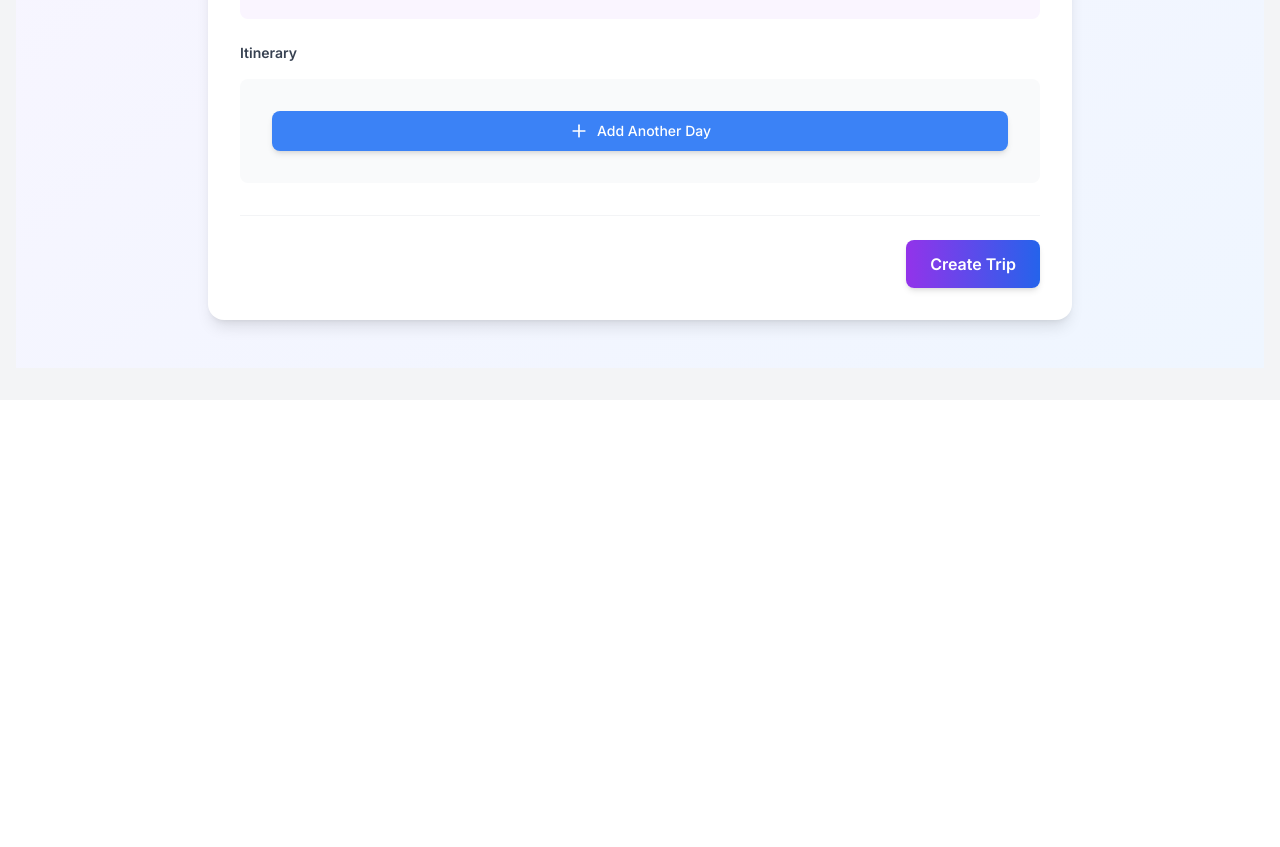
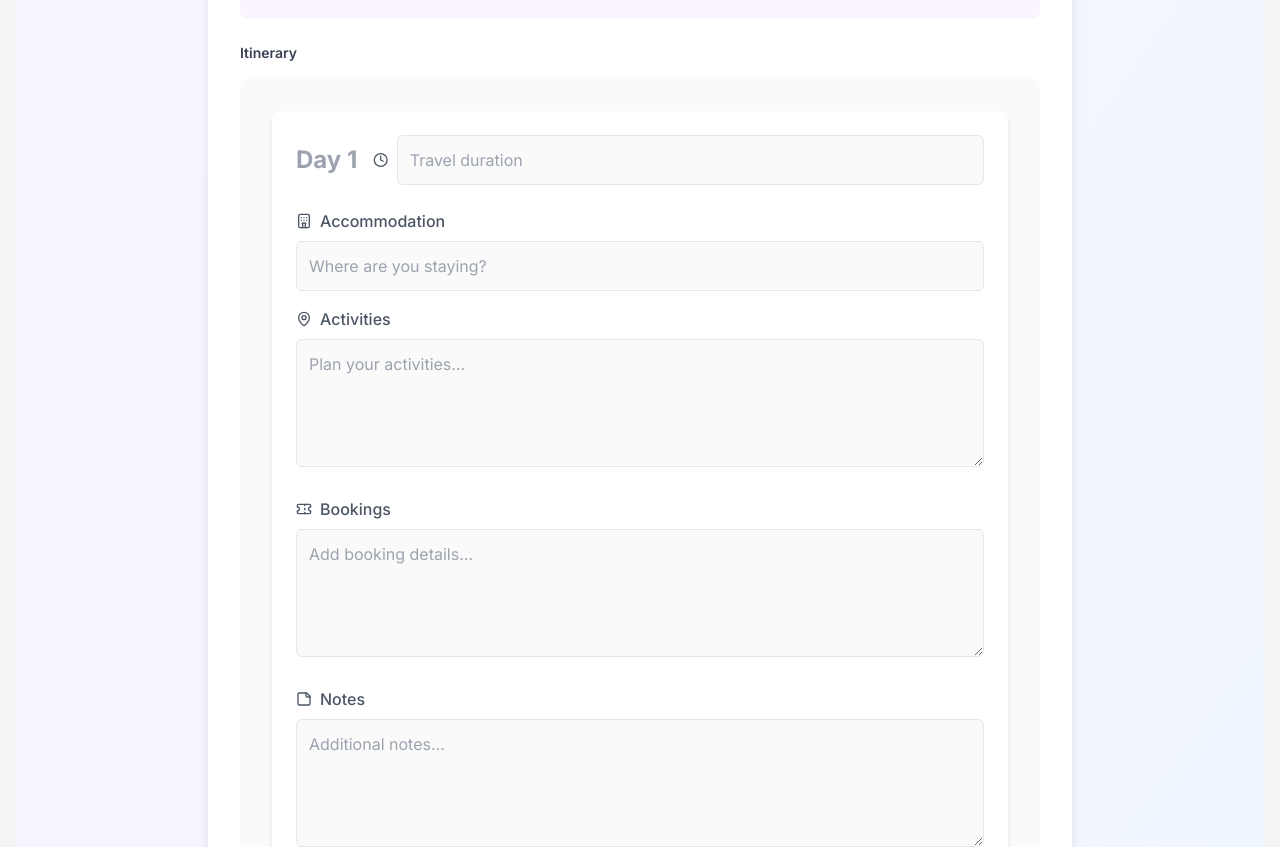
Before and after one commit to gadzooks/trips, a Next.js app: page /trips/new in a window 1280 px wide. Shown: the part 691-1538 px from the top of the page. Before the commit the page ends 1091 px from the top, so only its background shows below. Built offline with nearby package versions, Linux system fonts and the light colour scheme.

Commit message:
Move and rename to standardize

```diff
--- a/app/api/trips/new/page.tsx
+++ b/app/api/trips/new/page.tsx
@@ -1,7 +1,7 @@
 'use client'
 import { useState } from 'react'
 import { useRouter } from 'next/navigation'
-import { TripItinerary } from '@/app/components/trip-itinerary'
+import { TripDay } from '@/app/components/trips/TripDay'
 import { TripRecordDTO, Day } from '@/types/trip'
 
 export default function NewTrip() {
@@ -108,7 +108,7 @@ export default function NewTrip() {
           <label className="block text-sm font-medium text-gray-700 mb-2">
             Itinerary
           </label>
-          <TripItinerary onChange={setDays} isReadOnly={false} />
+          <TripDay onChange={setDays} isReadOnly={false} />
         </div>
 
         <div className="flex justify-end">
--- a/app/components/page-header.tsx
+++ /dev/null
@@ -1,16 +0,0 @@
-// components/page-header.tsx
-interface PageHeaderProps {
-    name: string
-    description?: string
-  }
-
-  export function PageHeader({ name, description }: PageHeaderProps) {
-    return (
-      <div className="mb-6">
-        <h1 className="text-3xl font-bold">{name}</h1>
-        {description && (
-          <p className="mt-2 text-gray-600">{description}</p>
-        )}
-      </div>
-    )
-  }
--- a/app/components/trip-itinerary.tsx
+++ b/app/components/trips/TripDay.tsx
@@ -2,12 +2,14 @@ import React, { useState } from 'react';
 import { TrashIcon, PlusIcon, Calendar as CalendarIcon, Clock, Hotel, Ticket, MapPin, StickyNote } from 'lucide-react';
 import { Calendar } from '@/components/ui/calendar';
 import { Popover, PopoverContent, PopoverTrigger } from '@/components/ui/popover';
+import "react-day-picker/style.css";
+import { DayPicker } from "react-day-picker";
 import { Button } from '@/components/ui/button';
 import { format } from 'date-fns';
 import { cn } from '@/lib/utils';
 import { Day } from '@/types/trip';
 
-export function TripItinerary({
+export function TripDay({
   initialRows = [],
   isReadOnly = true,
   onChange
@@ -25,7 +27,7 @@ export function TripItinerary({
     }];
   }
 
-  const [days, setDays] = useState<Day[]>(initialRows);
+  const [days, setDays] = useState<Day[]>(rows);
 
   const addDay = () => {
     const newDay = {
@@ -62,6 +64,19 @@ export function TripItinerary({
         <div key={day.id} className="bg-white rounded-lg shadow-md p-6 space-y-4">
           <div className="flex items-center justify-between mb-6">
             <span className="text-2xl font-bold text-gray-400">Day {index + 1}</span>
+
+            <div className="flex-1">
+              <div className="flex items-center pl-4">
+                <Clock className="h-4 w-4 mr-2 text-gray-600" />
+                <input
+                  type="text"
+                  value={day.travelTime}
+                  onChange={e => updateDay(day.id, 'travelTime', e.target.value)}
+                  className="w-full p-3 rounded-md border border-gray-200 focus:ring-2 focus:ring-blue-500 focus:border-transparent"
+                  placeholder="Travel duration"
+                  readOnly={isReadOnly}
+                  disabled={isReadOnly}
+                />
             {!isReadOnly && (
               <Button
                 variant="ghost"
@@ -72,49 +87,27 @@ export function TripItinerary({
                 <TrashIcon className="h-5 w-5" />
               </Button>
             )}
+              </div>
+
+
+            </div>
           </div>
 
-          <div className="flex gap-4 mb-6">
-            <div className="flex-1">
-              <Popover>
-                <PopoverTrigger asChild>
-                  <Button
-                    variant="outline"
-                    className={cn(
-                      "w-full justify-start text-left font-normal",
-                      !day.date && "text-muted-foreground"
-                    )}
-                    disabled={isReadOnly}
-                  >
-                    <CalendarIcon className="mr-2 h-4 w-4" />
-                    {day.date ? format(new Date(day.date), 'PPP') : <span>Pick a date</span>}
-                  </Button>
-                </PopoverTrigger>
-                <PopoverContent className="w-auto p-0">
-                  <Calendar
-                    mode="single"
-                    selected={day.date ? new Date(day.date) : undefined}
-                    onSelect={(date) => updateDay(day.id, 'date', date?.toISOString() || '')}
-                    initialFocus
-                  />
-                </PopoverContent>
-              </Popover>
+          <div className="space-y-2">
+            <div className="flex items-center text-gray-600">
+              <Hotel className="h-4 w-4 mr-2" />
+              <span className="font-medium">Accommodation</span>
             </div>
 
-            <div className="flex-1">
-              <div className="flex items-center">
-                <Clock className="h-4 w-4 mr-2 text-gray-600" />
-                <input
-                  type="text"
-                  value={day.travelTime}
-                  onChange={e => updateDay(day.id, 'travelTime', e.target.value)}
+            <input
+              value={day.stay}
+              onChange={e => updateDay(day.id, 'stay', e.target.value)}
+              // className="w-full min-h-32 p-3 rounded-md border border-gray-200 focus:ring-2 focus:ring-blue-500 focus:border-transparent"
                   className="w-full p-3 rounded-md border border-gray-200 focus:ring-2 focus:ring-blue-500 focus:border-transparent"
-                  placeholder="Travel duration"
-                  readOnly={isReadOnly}
-                  disabled={isReadOnly}
-                />
-              </div>
-            </div>
+              placeholder="Where are you staying?"
+              readOnly={isReadOnly}
+              disabled={isReadOnly}
+            />
           </div>
 
           <div className="space-y-6">
@@ -133,20 +126,7 @@ export function TripItinerary({
               />
             </div>
 
-            <div className="space-y-2">
-              <div className="flex items-center text-gray-600">
-                <Hotel className="h-4 w-4 mr-2" />
-                <span className="font-medium">Accommodation</span>
-              </div>
-              <textarea
-                value={day.stay}
-                onChange={e => updateDay(day.id, 'stay', e.target.value)}
-                className="w-full min-h-32 p-3 rounded-md border border-gray-200 focus:ring-2 focus:ring-blue-500 focus:border-transparent"
-                placeholder="Where are you staying?"
-                readOnly={isReadOnly}
-                disabled={isReadOnly}
-              />
-            </div>
+
 
             <div className="space-y-2">
               <div className="flex items-center text-gray-600">
@@ -194,4 +174,4 @@ export function TripItinerary({
   );
 }
 
-export default TripItinerary;
+export default TripDay;
--- a/app/components/trips/TripForm.tsx
+++ b/app/components/trips/TripForm.tsx
@@ -1,5 +1,5 @@
 // components/TripForm.tsx
-import { TripItinerary } from '@/app/components/trip-itinerary';
+import { TripDay } from '@/app/components/trips/TripDay';
 import { Day } from '@/types/trip';
 
 export interface TripFormData {
@@ -111,10 +111,10 @@ export function TripForm({
                   Itinerary
                 </label>
                 <div className="bg-gray-50 rounded-lg p-4">
-                  <TripItinerary
+                  <TripDay
                     onChange={(days) => onFieldChange('days', days)}
                     initialRows={formData.days}
-                    isReadOnly={isReadOnly}
+                    readOnly={isReadOnly}
                   />
                 </div>
               </div>
--- a/app/layout.tsx
+++ b/app/layout.tsx
@@ -1,7 +1,7 @@
 import './globals.css'
 import { Inter } from 'next/font/google'
-import { ThemeProvider } from './components/ThemeProvider'
-import { Navbar } from './components/navbar'
+import { ThemeProvider } from './components/site-wide/ThemeProvider'
+import { Navbar } from './components/site-wide/Navbar'
 
 const inter = Inter({ subsets: ['latin'] })
 
--- a/app/page.tsx
+++ b/app/page.tsx
@@ -1,6 +1,6 @@
 // import { auth } from '@/auth'
 import Link from 'next/link'
-import TripList from './trips/components/TripList'
+import TripList from './components/trips/TripList'
 import { TripListType } from '@/types/trip'
 
 export default async function Home() {
--- a/app/trips/page.tsx
+++ b/app/trips/page.tsx
@@ -1,5 +1,5 @@
 // src/app/(dashboard)/trips/page.tsx
-import TripList from './components/TripList';
+import TripList from '../components/trips/TripList';
 import { TripListType } from '@/types/trip';
 
 export default function TripsPage() {
```
Also changed, not shown: app/components/site-wide/Navbar.tsx (renamed from app/components/navbar.tsx), app/components/site-wide/ThemeProvider.tsx (renamed from app/components/ThemeProvider.tsx), app/components/trips/TripList.tsx (renamed from app/trips/components/TripList.tsx), app/components/ui/input/EditableText.tsx (renamed from app/components/input/EditableText.tsx).
